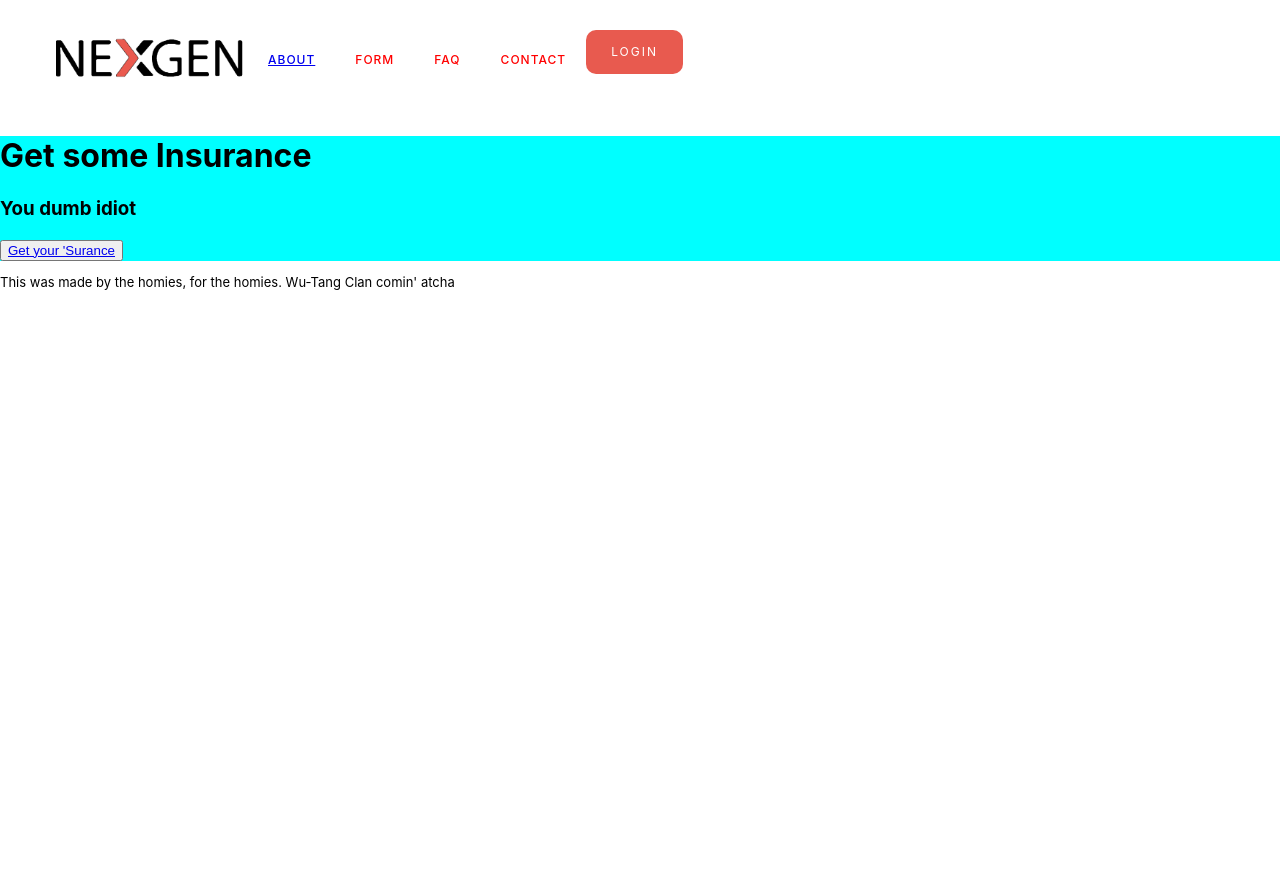
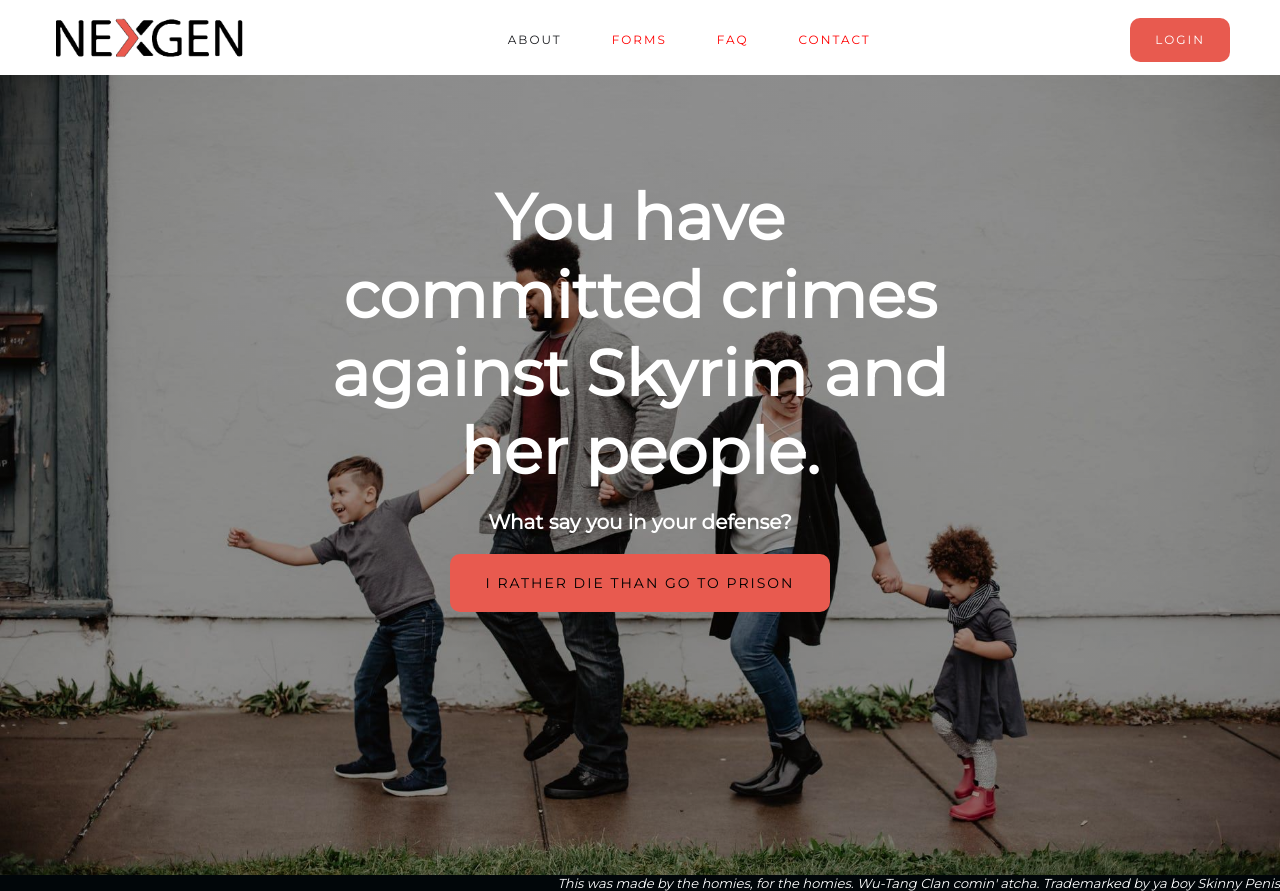
Before and after one commit to HailMaryProj304/HailMary, a React (Create React App) app in the folder projectnexgenfinancial/: page / in a window 1280 px wide. Before the commit the page ends 800 px from the top, so only its background shows below. Built offline with nearby package versions, Linux system fonts and the light colour scheme.

Commit message:
Finished the main page's CSS

```diff
--- a/projectnexgenfinancial/src/Footer.css
+++ b/projectnexgenfinancial/src/Footer.css
@@ -1,6 +1,11 @@
+p {
+  margin: 0;
+}
+
 .BottomText {
-    font-size: small;
-    font: italic;
-    color: black;
-    height: 50px;
+  font-size: small;
+  font-style: italic;
+  color: white;
+  background-color: #010609;
+  text-align: right;
 }
--- a/projectnexgenfinancial/src/Footer.js
+++ b/projectnexgenfinancial/src/Footer.js
@@ -4,7 +4,7 @@ import './Footer.css';
 function Footer() {
     return (
         <footer className="BottomText">
-            <p>This was made by the homies, for the homies. Wu-Tang Clan comin' atcha</p>
+            <p>This was made by the homies, for the homies. Wu-Tang Clan comin' atcha. Trademarked by ya boy Skinny Penis</p>
         </footer>
     );
 }
--- a/projectnexgenfinancial/src/Header.css
+++ b/projectnexgenfinancial/src/Header.css
@@ -1,21 +1,27 @@
-body {
-  font-size: Montserrat;
+@import url('https://fonts.googleapis.com/css2?family=Montserrat&display=swap');
+
+a {
+  display: block;
+  transition-property: opacity;
+  transition-duration: 200ms;
+  transition-timing-function: ease;
+  color: rgb(26, 27, 31);
+  text-decoration: underline;
 }
 
 .Header {
   background-color: white;
-  padding: 30px 50px 30px 50px;
+  padding: 10px 50px 10px 50px;
   max-height: 55px;
 }
 
 .Menu {
-  max-height: 55px;
+  inset: 0%;
+  z-index: 0;
   display: flex;
-  flex-direction: row;
-}
-
-
-.navigation-items {
+  justify-content: center;
+  align-items: center;
+  justify-content: space-between;
 }
 
 .navigation-item {
@@ -28,24 +34,27 @@ body {
   font-size: 12px;
   line-height: 20px;
   font-weight: 500;
-    letter-spacing: 1px;
+  letter-spacing: 2px;
   text-transform: uppercase;
+  font-family: Montserrat, sans-serif;
+  font-weight: 400;
 }
 
 .navigation-item [a] {
   padding: 9px 25px 9px 25px;
 }
 
-
 .w-nav-link {
   position: relative;
   display: inline-block;
-    vertical-align: top;
   text-decoration: none;
-    padding: 20px;
-    text-align: left;
   margin-left: auto;
   margin-right: auto;
+}
+
+.w-inline-block {
+  max-width: 100%;
+  display: inline-block;
 }
 
 .button {
@@ -62,5 +71,4 @@ body {
   letter-spacing: 2px;
   text-decoration: none;
   text-transform: uppercase;
-    float: right;
 }
--- a/projectnexgenfinancial/src/Header.js
+++ b/projectnexgenfinancial/src/Header.js
@@ -9,12 +9,12 @@ function Header() {
       <div className="Menu">
         <a><Link to="/"><img src={logo} width="198px"></img></Link></a>
         <div className="navigation-items">
-          <a className="navigation-item w-nav-link"><Link to="/about">About</Link></a>
-          <a className="navigation-item w-nav-link">Form</a>
+          <a className="navigation-item w-nav-link"><Link to="/about" style={{textDecoration:'none'}}>About</Link></a>
+          <a className="navigation-item w-nav-link">Forms</a>
           <a className="navigation-item w-nav-link">FAQ</a>
           <a className="navigation-item w-nav-link">Contact</a>
         </div>
-        <a><Link to="/login" className="button">Login</Link></a>
+        <a><Link to="/login" className="button w-inline-block">Login</Link></a>
       </div>
     </div>
   );
--- a/projectnexgenfinancial/src/HeroButton.css
+++ b/projectnexgenfinancial/src/HeroButton.css
@@ -1,3 +1,58 @@
+@import url("https://fonts.googleapis.com/css2?family=Montserrat&display=swap");
+
+h1 {
+  margin: 0;
+}
+
+body {
+  font-family: Montserrat, sans-serif;
+  color: white;
+}
+
 .HeroButton {
-    background-color: aqua;
+  text-align: center;
+  position: absolute;
+  top: 40%;
+  left: 50%;
+  transform: translate(-50%, -50%);
 }
+
+.hero-image {
+  background-image: linear-gradient(rgba(0, 0, 0, 0.3), rgba(0, 0, 0, 0.3)),
+    url(background.png);
+  background-position: center;
+  background-repeat: no-repeat;
+  background-size: cover;
+  position: relative;
+  height: 100vh;
+}
+
+.button {
+  margin-top: 0px;
+  padding: 12px 25px;
+  border-radius: 10px;
+  background-color: rgb(232, 90, 79);
+  transition-property: background-color, opacity, color;
+  transition-duration: 400ms, 400ms, 400ms;
+  transition-timing-function: ease, ease, ease;
+  color: white;
+  font-size: 12px;
+  line-height: 20px;
+  letter-spacing: 2px;
+  text-decoration: none;
+  text-transform: uppercase;
+  display: inline-block;
+}
+
+.button.cc-jumbo-button {
+    padding: 16px 35px;
+    border-radius: 10px;
+    font-size: 14px;
+    line-height: 26px;
+}
+
+.button.cc-jumbo-button.cc-jumbo-white {
+    background-color: rgb(232, 90, 79);
+    opacity: 1;
+    color: rgb(0, 0, 0);
+}
--- a/projectnexgenfinancial/src/HeroButton.js
+++ b/projectnexgenfinancial/src/HeroButton.js
@@ -1,16 +1,23 @@
-import React from 'react';
-import './HeroButton.css';
-import { Link } from 'react-router-dom';
+import React from "react";
+import "./HeroButton.css";
+import { Link } from "react-router-dom";
 
-function HeroButton () {
-    return (
-        <div className="HeroButton">
-            <h1>Get some Insurance</h1>
-            <h3>You dumb idiot</h3>
-            <button><Link to="/start">Get your 'Surance</Link></button>
+function HeroButton() {
+  return (
+    <div className="hero-image">
+      <div className="HeroButton">
+        <div className="intro-text">
+          <h1 style={{ fontSize: "64px" }}>
+            You have committed crimes against Skyrim and her people.
+          </h1>
+          <h3 style={{ fontSize: "20px" }}>What say you in your defense?</h3>
         </div>
-    );
-
+        <Link to="/start" className="button cc-jumbo-button cc-jumbo-white">
+          I rather die than go to prison
+        </Link>
+      </div>
+    </div>
+  );
 }
 
 export default HeroButton;
```
Also changed, not shown: projectnexgenfinancial/src/background.png (added). Lines whose indentation alone changed are shown as unchanged.
